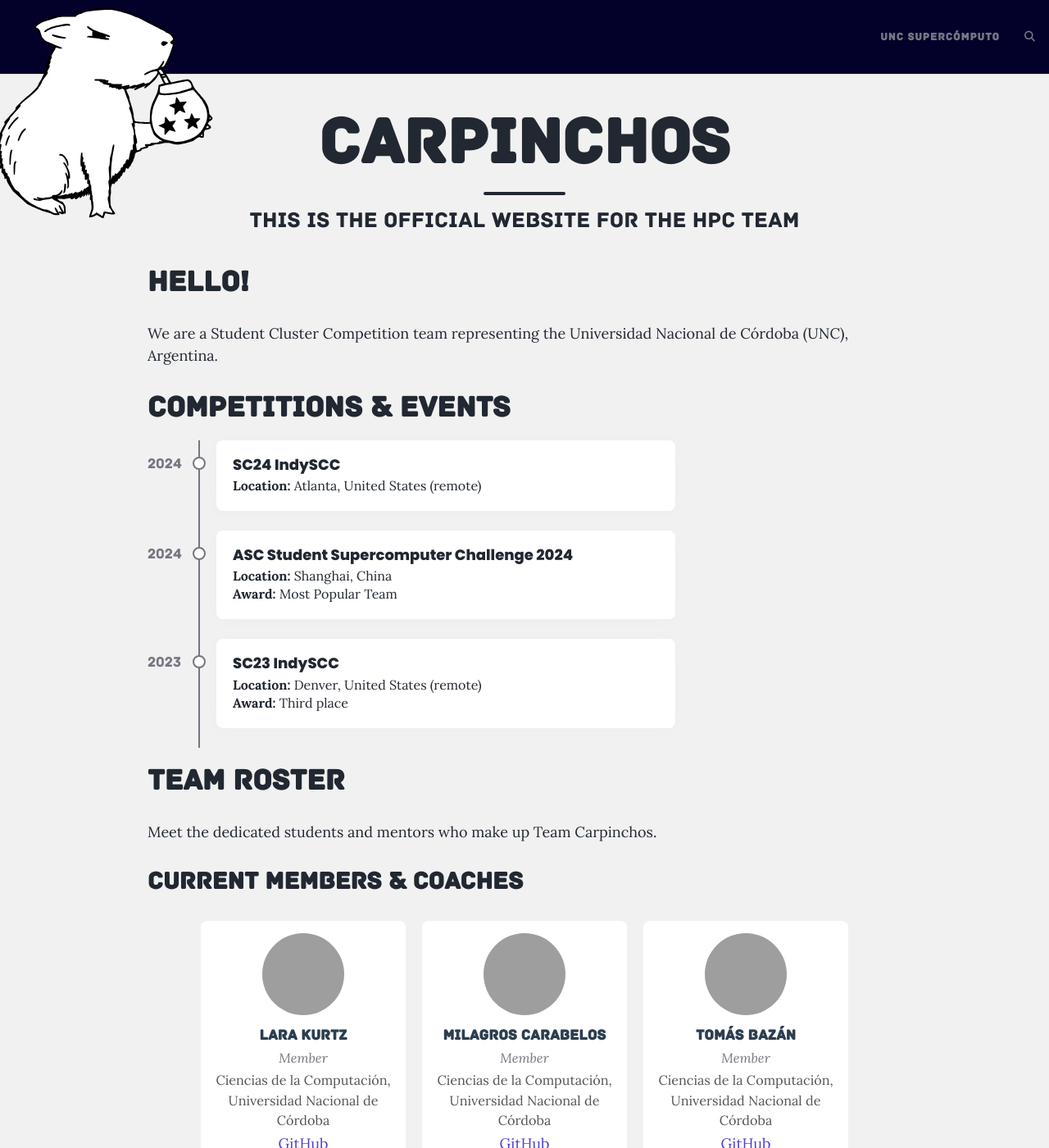
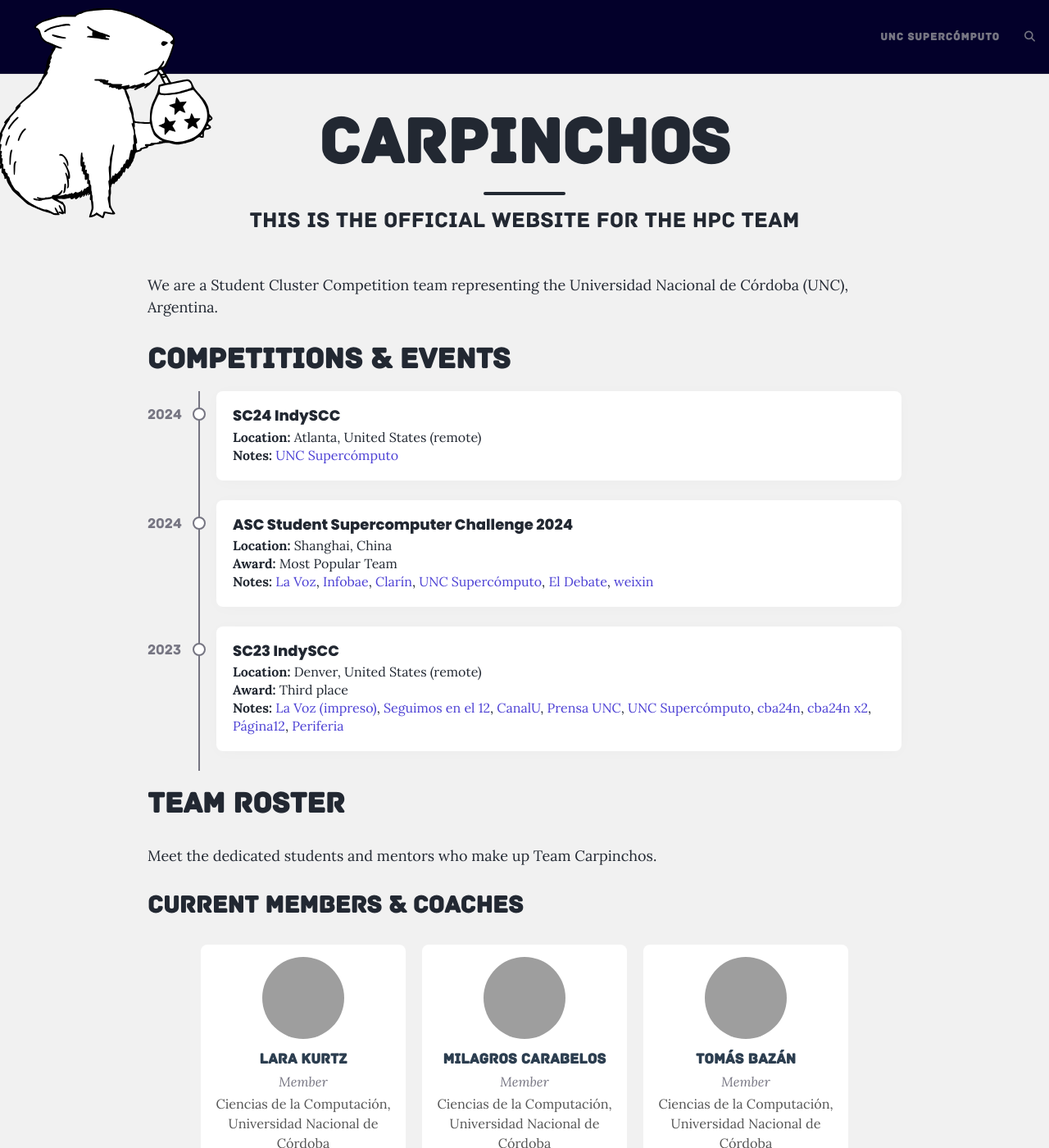
Before and after one commit to CarpinchosTeam/CarpinchosTeam.github.io, a Jekyll site: the page built from index.md, in a window 1280 px wide and 1400 px high, cut to the strip 0-1400 px from the top of the window. Shown: the whole strip at 82% size. Built offline with Jekyll 4.4.1, drawn with Linux system fonts in a browser that asks for light colours; comment, search, counter and statistics services are not loaded; grey boxes are pictures that could not be loaded.

Commit message:
Timeline responsive

```diff
--- a/Gemfile
+++ b/Gemfile
@@ -25,7 +25,7 @@ gem "jekyll-paginate", "~> 1.1"
 # gem 'tzinfo-data', platforms: [:mingw, :mswin, :x64_mingw, :jruby]
 
 # Warnings
-gem "json"
+#gem "json"
 gem "base64"
 gem "bigdecimal"
 
--- a/_data/events.yml
+++ b/_data/events.yml
@@ -3,14 +3,49 @@
   year: 2023
   location: Denver, United States (remote)
   award: Third place
+  notes:
+    - key: La Voz (impreso)
+      link: https://www.lavoz.com.ar/ciudadanos/un-equipo-cordobes-de-supercomputacion-entre-los-tres-mejores-en-una-competencia-mundial/
+    - key: Seguimos en el 12
+      link: https://www.youtube.com/watch?v=QqBeAtR6CU0
+    - key: CanalU
+      link: https://www.youtube.com/watch?v=n_6xmgYqmsw
+    - key: Prensa UNC
+      link: https://www.unc.edu.ar/comunicaci%C3%B3n/estudiantes-de-la-unc-lograron-el-tercer-puesto-en-una-competencia-internacional-de
+    - key: UNC Supercómputo
+      link: https://supercomputo.unc.edu.ar/2023/07/07/el-ccad-en-una-competencia-internacional/
+    - key: cba24n
+      link: https://www.cba24n.com.ar/cordoba/equipo-cordobes-de-supercomputacion-se-subio-al-podio-en-competencia-internacional_a654e8d1aa8fecfc31ebc9fe9
+    - key: cba24n x2
+      link: https://www.cba24n.com.ar/argentina/mundial-de-computos--la-universidad-nacional-de-cordoba-salio-tercera_a6563a87ec96443abf5410fb1
+    - key: Página12
+      link: https://www.pagina12.com.ar/617661-la-universidad-nacional-de-cordoba-salio-tercera-en-el-mundi
+    - key: Periferia
+      link: https://periferia.com.ar/Desplazamientos/la-universidad-nacional-de-cordoba-quedo-tercera-en-el-certamen-mundial-de-informatica/
 
 - event: asc24
   name: ASC Student Supercomputer Challenge 2024
   year: 2024
   location: Shanghai, China
   award: Most Popular Team
+  notes:
+    - key: La Voz
+      link: https://www.lavoz.com.ar/ciudadanos/un-equipo-de-supercomputacion-de-la-unc-viaja-a-china-para-una-competencia-internacional/
+    - key: Infobae
+      link: https://www.infobae.com/america/ciencia-america/2024/04/16/los-carpinchos-el-equipo-argentino-elegido-entre-los-25-mejores-en-el-mundial-de-supercomputacion-en-china/https://www.infobae.com/america/ciencia-america/2024/04/16/los-carpinchos-el-equipo-argentino-elegido-entre-los-25-mejores-en-el-mundial-de-supercomputacion-en-china/
+    - key: Clarín
+      link: https://www.clarin.com/tecnologia/argentina-25-mejores-mundial-supercomputacion-china-historia-carpinchos_0_lllK4XHsbn.html
+    - key: UNC Supercómputo
+      link: https://supercomputo.unc.edu.ar/2024/04/05/carpinchos-viaja-a-china-paracompetencia-internacional/
+    - key: El Debate
+      link: https://eldebate.com.ar/los-carpinchos-el-equipo-argentino-elegido-entre-los-25-mejores-en-el-mundial-de-supercomputacion-en-china/
+    - key: weixin
+      link: https://mp.weixin.qq.com/s/NgdL4q4Nf8CO-seyLdSJ0w
 
 - event: indyscc24
   name: SC24 IndySCC
   year: 2024
   location: Atlanta, United States (remote)
+  notes:
+    - key: UNC Supercómputo
+      link: https://supercomputo.unc.edu.ar/2024/11/22/carpinchos-unico-equipo-latam-en-indyscc/
--- a/_includes/timeline.html
+++ b/_includes/timeline.html
@@ -1,6 +1,5 @@
 
 <div class="events-container">
-  {% if site.data.events %}
   {% assign sorted_events = site.data.events | sort: 'year' | reverse %}
   {% for event in sorted_events %}
   <div class="event">
@@ -13,13 +12,22 @@
         {% if event.award %}
         <p><strong>Award:</strong> {{ event.award }}</p>
         {% endif %}
+
+        <p><strong>Notes:</strong>
+        {% for note in event.notes %}
+          {%- if forloop.length > 0 -%}
+          <a href="{{ note.link }}"
+            target="_blank"
+            rel="noopener noreferrer">{{ note.key }}</a>{% unless forloop.last %}, {% endunless -%}
+          {%- endif -%}
+        {% endfor %}
+        </p>
       </div>
     </div>
   </div>
-    {% endfor %}
   {% else %}
   <p>No event data found.</p>
-  {% endif %}
+  {% endfor %}
 </div>
 
 <style>
@@ -27,14 +35,12 @@
   display: flex;
   flex-wrap: wrap;
   margin: 20px 0;
-  max-width: 70%;
 }
 
 .event {
   display: flex;
   flex-direction: row;
   flex-grow: 1;
-  flex-shrink: 0;
 }
 
 .event .year {
--- a/index.md
+++ b/index.md
@@ -4,8 +4,6 @@ title: CARPINCHOS
 subtitle: This is the official website for the HPC Team
 ---
 
-
-# Hello!
 
 We are a Student Cluster Competition team representing the Universidad Nacional de Córdoba (UNC), Argentina.
 
```
Also changed, not shown: Gemfile.lock. Lines whose indentation alone changed are shown as unchanged.
